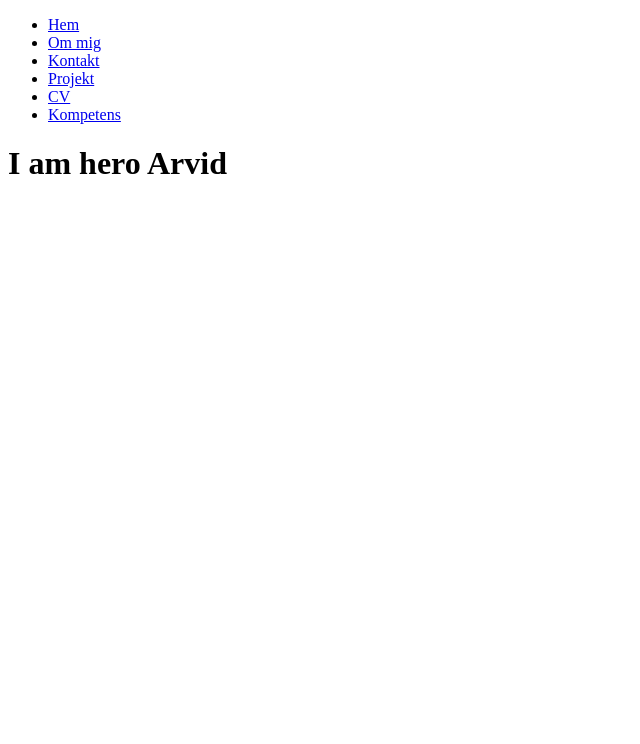
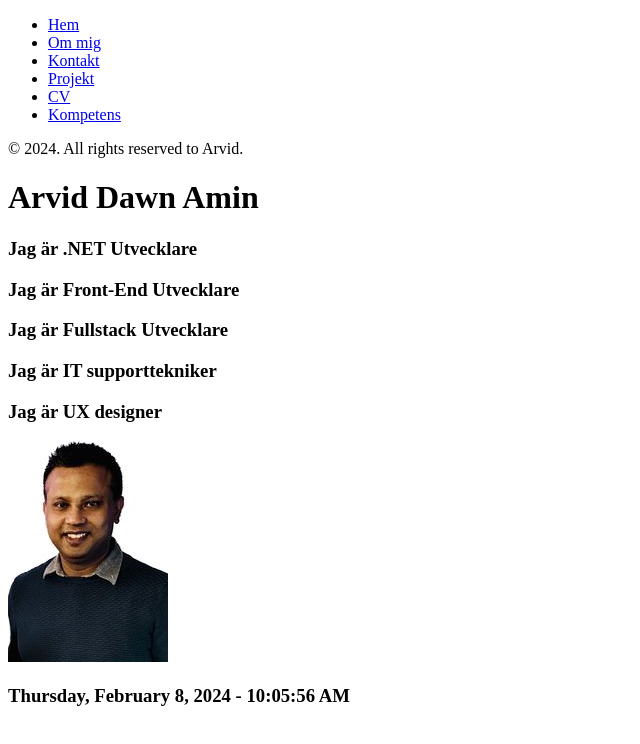
Before and after one commit to Bahalul1981/myweb, a React (Create React App) app: page / in a window 1280 px wide. Shown: the top 744 px of the page, without its empty margins (0-640 px from the left). Built offline with nearby package versions, Linux system fonts and the light colour scheme.

Commit message:
image added

```diff
--- a/src/components/header/HeaderPage.jsx
+++ b/src/components/header/HeaderPage.jsx
@@ -32,6 +32,7 @@ function HeaderPage() {
             </li>
           </ul>
         </nav>
+        <p> &copy; {new Date().getFullYear()}. All rights reserved to Arvid.</p>
       </header>
     </div>
   );
--- a/src/components/header/RouterPage.jsx
+++ b/src/components/header/RouterPage.jsx
@@ -1,6 +1,6 @@
 import React from "react";
 import { BrowserRouter, Routes, Route } from "react-router-dom";
-import { About, Contact, Project, Resum, Skills } from "../section/index";
+import { About, Contact, Project, Resum, Skills } from "../main/section/index";
 import Home from "../main/Home";
 function RouterPage() {
   return (
--- /dev/null
+++ b/src/components/main/CurrentDateTime.jsx
@@ -0,0 +1,42 @@
+import { useState, useEffect } from "react";
+function CurrentDateTime() {
+  const [currentDateTime, setCurrentDateTime] = useState(new Date());
+
+  useEffect(() => {
+    const intervalId = setInterval(() => {
+      setCurrentDateTime(new Date());
+    }, 1000);
+
+    // Cleanup function to clear the interval when component unmounts
+    return () => clearInterval(intervalId);
+  }, []);
+
+  // Function to format the date and time
+  const formatDateTime = (dateTime) => {
+    // Format date
+    const dateOptions = {
+      year: "numeric",
+      month: "long",
+      weekday: "long",
+      day: "numeric",
+    };
+    const formattedDate = dateTime.toLocaleDateString(undefined, dateOptions);
+
+    // Format time
+    const timeOptions = {
+      hour: "numeric",
+      minute: "numeric",
+      second: "numeric",
+    };
+    const formattedTime = dateTime.toLocaleTimeString(undefined, timeOptions);
+
+    return `${formattedDate} - ${formattedTime}`;
+  };
+
+  return {
+    currentDateTime,
+    formatDateTime,
+  };
+}
+
+export default CurrentDateTime;
--- a/src/components/main/Home.jsx
+++ b/src/components/main/Home.jsx
@@ -1,11 +1,36 @@
 import React from "react";
 import HeaderPage from "../header/HeaderPage";
+import useCurrentDateTime from "./CurrentDateTime";
+import HomeImage from "../../assets/image/homepageImg.jpg";
+function Home() {
+  const { currentDateTime, formatDateTime } = useCurrentDateTime();
 
-function Home() {
   return (
-    <div>
-      <HeaderPage />
-      <h1>I am hero Arvid</h1>
+    <div className="homepage-main-div">
+      <div className="homepage-header-nav">
+        <HeaderPage />
+      </div>
+      <div className="home-image-text">
+        <div className="homepage-text">
+          <h1>Arvid Dawn Amin</h1>
+          <h3>Jag är .NET Utvecklare</h3>
+          <h3>Jag är Front-End Utvecklare</h3>
+          <h3>Jag är Fullstack Utvecklare</h3>
+          <h3>Jag är IT supporttekniker</h3>
+          <h3>Jag är UX designer</h3>
+        </div>
+
+        <div className="home-imge">
+          <img
+            src={HomeImage}
+            alt="myImage"
+            style={{ maxWidth: "100%", width: "auto" }}
+          />
+        </div>
+        <div className="current-time-and-date">
+          <h3>{formatDateTime(currentDateTime)}</h3>
+        </div>
+      </div>
     </div>
   );
 }
--- a/src/components/section/About.jsx
+++ b/src/components/main/section/About.jsx
@@ -1,11 +1,10 @@
 import React from "react";
-import HeaderPage from "../header/HeaderPage";
+import HeaderPage from "../../header/HeaderPage";
 
 function About() {
   return (
     <div>
       <HeaderPage />
-      <h1>I am About page</h1>
     </div>
   );
 }
--- a/src/components/section/Contact.jsx
+++ b/src/components/main/section/Contact.jsx
@@ -1,5 +1,5 @@
 import React from "react";
-import HeaderPage from "../header/HeaderPage";
+import HeaderPage from "../../header/HeaderPage";
 
 function Contact() {
   return (
--- a/src/components/section/Projrct.jsx
+++ b/src/components/main/section/Projrct.jsx
@@ -1,5 +1,5 @@
 import React from "react";
-import HeaderPage from "../header/HeaderPage";
+import HeaderPage from "../../header/HeaderPage";
 
 function Projrct() {
   return (
--- a/src/components/section/Resume.jsx
+++ b/src/components/main/section/Resume.jsx
@@ -1,5 +1,5 @@
 import React from "react";
-import HeaderPage from "../header/HeaderPage";
+import HeaderPage from "../../header/HeaderPage";
 
 function Resume() {
   return (
--- /dev/null
+++ b/src/components/main/section/Skills.jsx
@@ -0,0 +1,15 @@
+import React from "react";
+import HeaderPage from "../../header/HeaderPage";
+
+function Skills() {
+  return (
+    <div style={{ display: "flex" }}>
+      <HeaderPage />
+      <div>
+        <h1>Skills</h1>
+      </div>
+    </div>
+  );
+}
+
+export default Skills;
--- /dev/null
+++ b/src/components/main/section/index.js
@@ -0,0 +1,5 @@
+export { default as About } from "./About";
+export { default as Contact } from "./Contact";
+export { default as Project } from "./Projrct";
+export { default as Resum } from "./Resume";
+export { default as Skills } from "./Skills";
--- a/src/components/section/Skills.jsx
+++ /dev/null
@@ -1,15 +0,0 @@
-import React from "react";
-import HeaderPage from "../header/HeaderPage";
-
-function Skills() {
-  return (
-    <div style={{ display: "flex" }}>
-      <HeaderPage />
-      <div>
-        <h1>Skills</h1>
-      </div>
-    </div>
-  );
-}
-
-export default Skills;
--- a/src/components/section/index.js
+++ /dev/null
@@ -1,5 +0,0 @@
-export { default as About } from "./About";
-export { default as Contact } from "./Contact";
-export { default as Project } from "./Projrct";
-export { default as Resum } from "./Resume";
-export { default as Skills } from "./Skills";
```
Also changed, not shown: src/assets/image/homepageImg.jpg (added).
